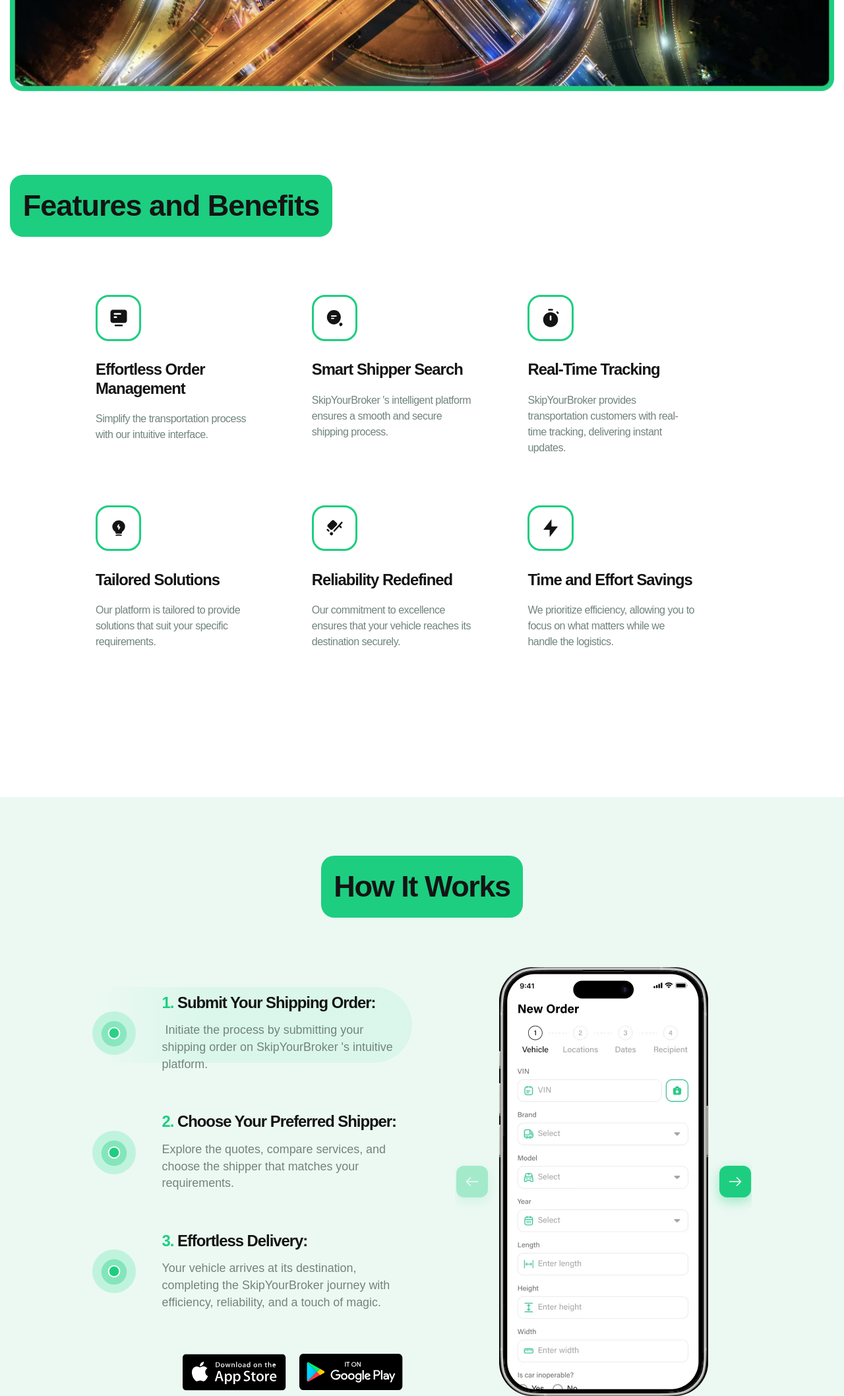
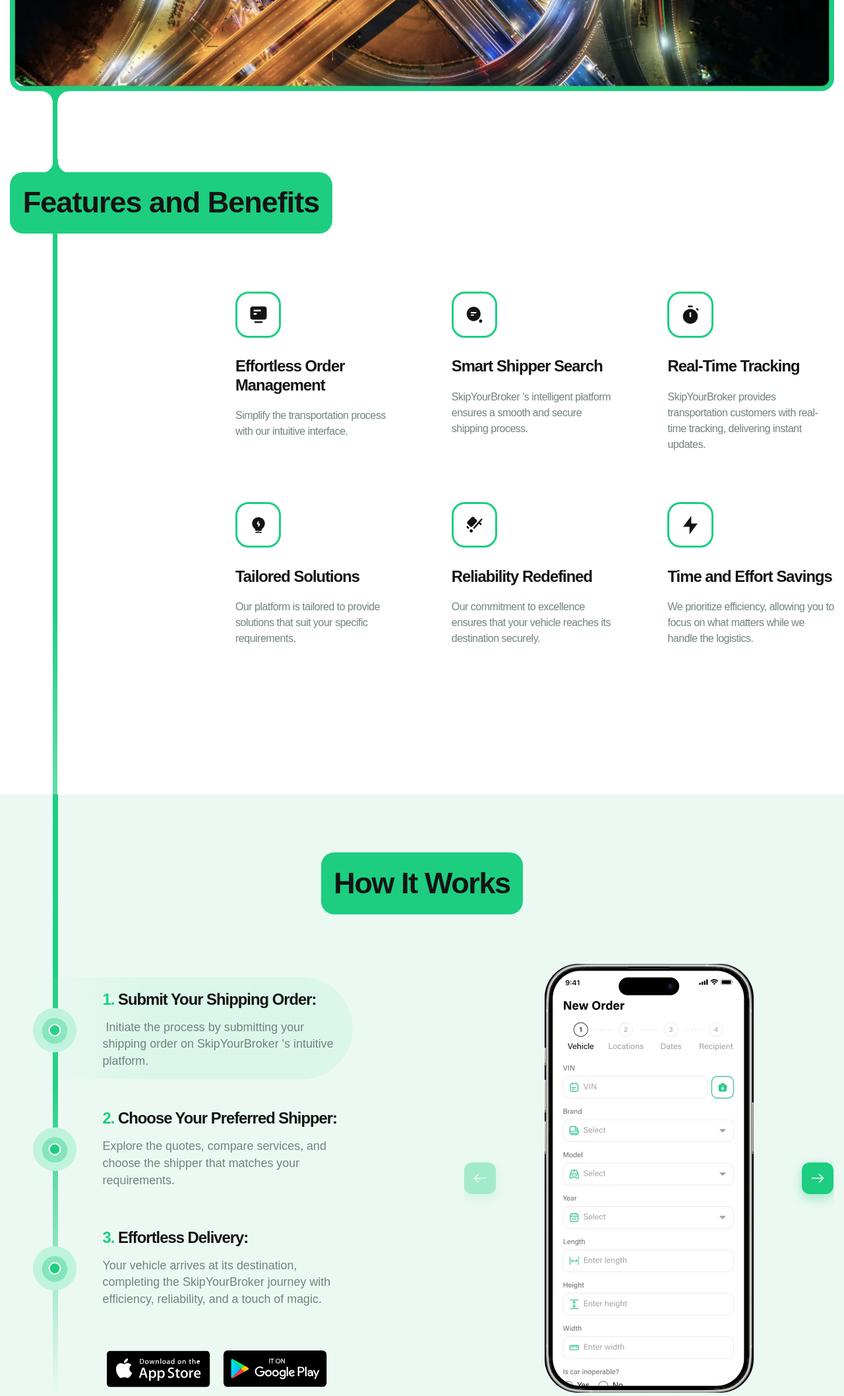
Before and after one commit to Boskolife/SkipYourBroker, a website built with Vite: page src/index.html in a window 1280 px wide. Shown: the part 940-3056 px from the top of the page at 66% size. Built offline with nearby package versions, Linux system fonts and the light colour scheme.

Commit message:
add lines

```diff
--- a/src/index.html
+++ b/src/index.html
@@ -53,9 +53,20 @@
       </section>
       <section class="benefits">
         <div class="container">
+          <img class="line" src="./image/line.png" alt="line" />
+          <img
+            class="transition"
+            src="./image/transition.svg"
+            alt="transition"
+          />
           <div class="content">
             <div class="title_wrap">
               <h2 class="benefits_title">Features and Benefits</h2>
+              <img
+              class="transition_2"
+              src="./image/transition.svg"
+              alt="transition"
+            />
             </div>
             <div class="benefits_items_wrap">
               <div class="item">
@@ -124,6 +135,7 @@
       </section>
       <section class="how_works" id="how__it_works">
         <div class="container">
+          <img class="line" src="./image/line.png" alt="line" />
           <div class="title_wrap">
             <h2 class="works_title">How It Works</h2>
           </div>
@@ -409,14 +421,15 @@
         </div>
       </section>
       <section class="partners">
-        <img
-          class="lines_partners"
-          src="./image/site_elem_2.webp"
-          alt="lines"
-        />
         <div class="container">
+          <img class="line" src="./image/line.png" alt="line" />
+          <img
+            class="transition"
+            src="./image/transition.svg"
+            alt="transition"
+          />
           <h2 class="partners_title">
-            SkipYourBroker : Your Trustworthy Partner in Transportation
+            SkipYourBroker: Your Trustworthy Partner in Transportation
           </h2>
           <div class="content">
             <p class="partners_text">
@@ -494,7 +507,7 @@
             />
             <div class="revolution_text">
               <h2 class="revolution_title">
-                <span class="green_text">About SkipYourBroker :</span>
+                <span class="green_text">About SkipYourBroker:</span>
                 Transforming Car Shipping for Transportation Customers
               </h2>
               <p class="text">
--- a/src/styles/layout/_common.scss
+++ b/src/styles/layout/_common.scss
@@ -150,29 +150,56 @@
 }
 
 .benefits {
-  padding-top: 130px;
-  @include adaptive-value('padding-top', 130, 65, 1);
   @include adaptive-value('padding-bottom', 230, 70, 1);
-  position: relative;
-
-  .lines_partners {
+  overflow: hidden;
+
+  .container {
+    @include adaptive-value('padding-top', 125, 65, 1);
+    position: relative;
+  }
+
+  .line {
     position: absolute;
-    right: 0;
-    top: -40%;
-    z-index: -2;
-  }
-
-  .benefits_route {
+    left: 80px;
+    top: 0;
+    z-index: 1;
+    height: 200%;
+
+    @include media('<tablet') {
+      width: 4px;
+      left: 40px;
+    }
+  }
+
+  .transition {
     position: absolute;
-    left: 192px;
-    top: -18px;
-    height: 100%;
-    z-index: -1;
+    top: -6px;
+    left: 60px;
+    transform: rotateZ(180deg);
+
+    @include media('<tablet') {
+      width: 24px;
+      top: -4px;
+      left: 30px;
+    }
   }
 
   .title_wrap {
     position: relative;
     max-width: max-content;
+    z-index: 2;
+  }
+
+  .transition_2 {
+    position: absolute;
+    top: -20px;
+    left: 45.5px;
+
+    @include media('<tablet') {
+      width: 24px;
+      top: -10px;
+      left: 14.5px;
+    }
   }
 
   .benefits_title {
@@ -184,7 +211,6 @@
     @include adaptive-value('padding-bottom', 20, 15, 1);
     @include adaptive-value('padding-right', 20, 15, 1);
     @include adaptive-value('padding-left', 20, 15, 1);
-    @include adaptive-value('margin-bottom', 30, 20, 1);
     background-color: $green;
     border-radius: 20px;
     max-width: max-content;
@@ -210,13 +236,22 @@
     @include adaptive-value('gap', 77, 35, 1);
     max-width: 908px;
     width: 100%;
-    margin: 0 auto 0 130px;
-
-    @include media('<desktop') {
-      margin: 0 auto;
-      grid-template: 1fr / repeat(auto-fit, minmax(220px, 320px));
-      max-width: 100%;
+    margin: 0 0 0 auto;
+
+    @include media('<desktop') {
+      grid-template: 1fr / repeat(auto-fit, minmax(220px, 520px));
       justify-content: center;
+      max-width: 640px;
+    }
+
+    @include media('<tablet') {
+      gap: 20px;
+      justify-items: start;
+      max-width: 400px;
+    }
+
+    @include media('<phone') {
+      max-width: 300px;
     }
   }
 
@@ -257,12 +292,33 @@
 
 .how_works {
   background-color: $greenEC;
-  @include adaptive-value('padding-top', 90, 60, 1);
   @include adaptive-value('padding-bottom', 130, 0, 1);
   position: relative;
 
   @include media('<desktop') {
     padding-bottom: 0;
+  }
+
+  .line {
+    position: absolute;
+    left: 80px;
+    top: 0;
+    z-index: 1;
+    height: 100%;
+    width: 8px;
+
+    @include media('<tablet') {
+      width: 4px;
+      left: 40px;
+    }
+  }
+
+  .container {
+    position: relative;
+    @include adaptive-value('padding-top', 90, 60, 1);
+    max-width: 1326px;
+    width: 100%;
+    margin: 0 auto;
   }
 
   .title_wrap {
@@ -296,13 +352,11 @@
   }
 
   .content {
-    max-width: 1000px;
-    width: 100%;
-    margin: 0 auto;
     display: flex;
     align-items: flex-start;
     justify-content: space-between;
     column-gap: 30px;
+    position: relative;
 
     @include media('<desktop') {
       flex-direction: column;
@@ -312,22 +366,25 @@
   }
 
   .steps_wrap {
-    width: 50%;
     margin-top: 40px;
-
-    @include media('<desktop') {
-      margin: 0 0 50px 0;
-      width: 100%;
+    margin-left: 35px;
+
+    @include media('<desktop') {
+      margin-top: 0;
+      margin-bottom: 50px;
+      margin-left: 40px;
       display: flex;
-      align-items: center;
+      align-items: flex-start;
       flex-direction: column;
     }
-  }
-
-  .works_route {
-    position: absolute;
-    top: 0;
-    left: 250px;
+
+    @include media('<tablet') {
+      margin-left: 0px;
+    }
+
+    @include media('<phone') {
+      margin-left: 3px;
+    }
   }
 
   .step {
@@ -336,10 +393,13 @@
     @include adaptive-value('column-gap', 40, 25, 1);
     max-width: 475px;
     position: relative;
+    z-index: 2;
     @include adaptive-value('margin-bottom', 60, 50, 1);
 
     @include media('<desktop') {
       align-items: flex-start;
+
+      max-width: 100%;
     }
   }
 
@@ -349,7 +409,7 @@
     &::after {
       content: '';
       position: absolute;
-      top: -10px;
+      top: -20px;
       left: 3px;
       border-radius: 0px 107px 107px 0px;
       opacity: 0.4;
@@ -359,9 +419,9 @@
         rgba(192, 243, 221, 0) 99.9%
       );
       width: 482px;
-      height: 115px;
-
-      @include media('<tablet') {
+      height: 155px;
+
+      @include media('<desktop') {
         display: none;
       }
     }
@@ -407,6 +467,11 @@
 
     @include media('<desktop') {
       justify-content: center;
+      margin-left: 90px;
+    }
+
+    @include media('<tablet') {
+      margin-left: 70px;
     }
   }
 
@@ -436,6 +501,11 @@
         z-index: 1;
       }
     }
+
+    @include media('<phone') {
+      width: 83%;
+      margin: 0 0 0 auto;
+    }
   }
 
   .swiper-wrapper {
@@ -693,7 +763,6 @@
 
 .join {
   @include adaptive-value('padding-top', 120, 60, 1);
-  @include adaptive-value('padding-bottom', 120, 60, 1);
 
   .container {
     position: relative;
@@ -752,9 +821,36 @@
 }
 
 .partners {
-  position: relative;
-  @include adaptive-value('padding-top', 130, 60, 1);
-  @include adaptive-value('padding-bottom', 130, 60, 1);
+  .container {
+    @include adaptive-value('padding-top', 130, 60, 1);
+    @include adaptive-value('padding-bottom', 130, 60, 1);
+    position: relative;
+  }
+
+  .line {
+    position: absolute;
+    top: 0;
+    left: 70px;
+    @include adaptive-value('left', 70, -70, 1);
+    z-index: -1;
+    height: 100%;
+    width: 8px;
+
+    @include media('<1200px') {
+      display: none;
+    }
+  }
+
+  .transition {
+    position: absolute;
+
+    @include adaptive-value('top', 110, 30, 1);
+    @include adaptive-value('left', 50, -80, 1);
+
+    @include media('<1200px') {
+      display: none;
+    }
+  }
 
   .lines_partners {
     position: absolute;
@@ -788,7 +884,7 @@
     text-align: center;
     font-weight: 600;
     letter-spacing: -1px;
-    padding: 23px 20px;
+    padding: 23px 10px;
     background-color: $green;
     border-radius: 20px;
     max-width: max-content;
```
Also changed, not shown: public/image/line.png (added), public/image/transition.svg (added).
